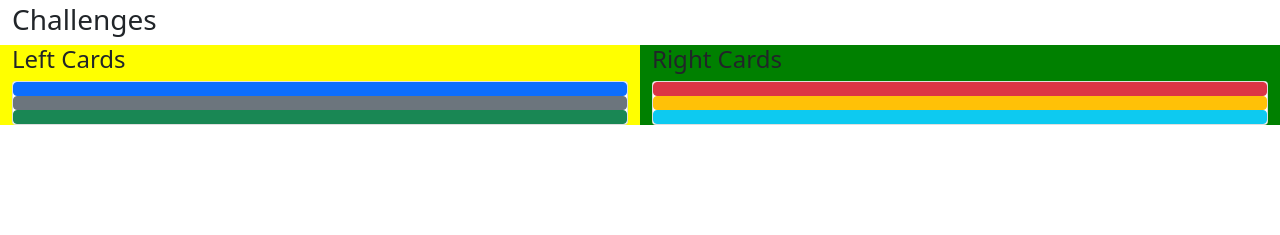
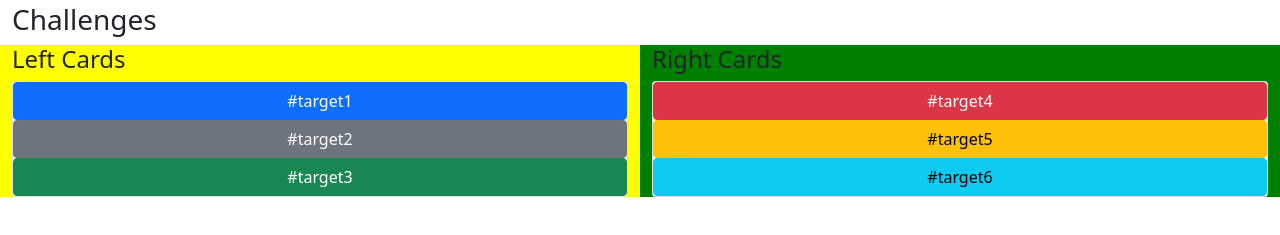
Before and after one commit to rodprogramdev/jQuery-Playground-v1, a plain HTML site: page index.html in a window 1280 px wide. Shown: the part 53-288 px from the top of the page. Drawn offline with nearby package versions, Linux system fonts and the light colour scheme.

Commit message:
STEP13: Add labels to buttons target 1 to 6

```diff
--- a/index.html
+++ b/index.html
@@ -17,6 +17,11 @@
     } */
 
 
+    /* .target{
+        display: inline-block;
+        width: 50%;
+    } */
+
    </style>
 </head>
 <body>
@@ -30,17 +35,17 @@
                 <div class="col-lg-6" style="background-color:yellow">
                     <h4>Left Cards</h4>
                     <div class="card" id="left-card">
-                        <button type="button" class="btn btn-primary target" id="target1"></button>
-                        <button type="button" class="btn btn-secondary target" id="target2"></button>
-                        <button type="button" class="btn btn-success target" id="target3"></button>
+                        <button type="button" class="btn btn-primary target" id="target1">#target1</button>
+                        <button type="button" class="btn btn-secondary target" id="target2">#target2</button>
+                        <button type="button" class="btn btn-success target" id="target3">#target3</button>
                     </div>
                 </div>
                 <div class="col-lg-6" style="background-color:green">
                     <h4>Right Cards</h4>
                     <div class="card" id="right-card">
-                        <button type="button" class="btn btn-danger target" id="target4"></button>
-                        <button type="button" class="btn btn-warning target" id="target5"></button>
-                        <button type="button" class="btn btn-info target" id="target6"></button>
+                        <button type="button" class="btn btn-danger target" id="target4">#target4</button>
+                        <button type="button" class="btn btn-warning target" id="target5">#target5</button>
+                        <button type="button" class="btn btn-info target" id="target6">#target6</button>
                     </div>
                 </div>
 
```
